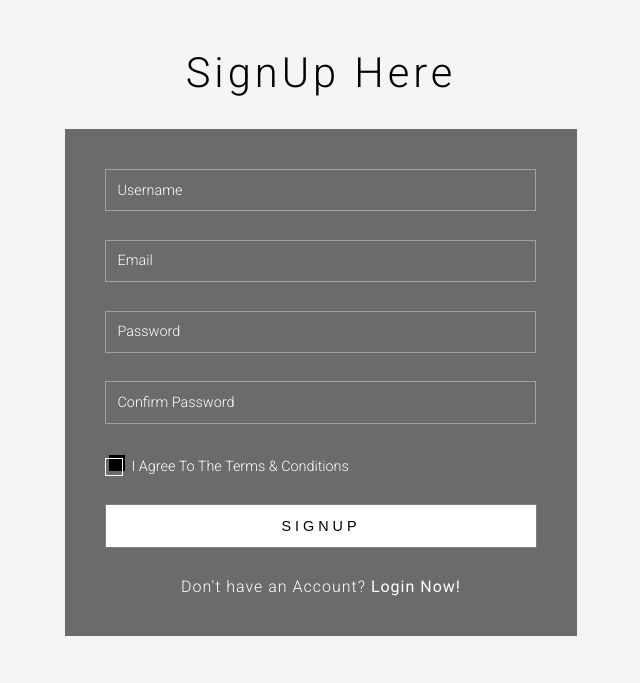
After one commit to meet2712/Patient-Managment, a FastAPI app: page /signup in a window 1280 px wide. The commit adds this page. Shown: the top 683 px of the page, without its empty margins (319-959 px from the left). Run offline with FastAPI, Linux system fonts and the light colour scheme.

Commit message:
Add files via upload

```diff
--- a/Templates/index.html
+++ b/Templates/index.html
@@ -47,7 +47,7 @@
         <div class="collapse navbar-collapse" id="navbarSupportedContent">
           <ul class="navbar-nav ml-auto mt-2 mt-lg-0">
             <li class="nav-item active">
-              <a class="nav-link" href="#">Sign Up <span class="sr-only">(current)</span></a>
+              <a class="nav-link" href="{{url_for('Templates', path='/signup.html')}}">Sign Up <span class="sr-only">(current)</span></a>
             </li>
             <li class="nav-item">
               <a class="nav-link" href="#">Login</a>
--- /dev/null
+++ b/Templates/signup.css
@@ -0,0 +1,597 @@
+/*--
+Author: Colorlib
+Author URL: https://colorlib.com
+License: Creative Commons Attribution 3.0 Unported
+License URL: http://creativecommons.org/licenses/by/3.0/
+--*/
+/*-- reset --*/
+html, body, div, span, applet, object, iframe, h1, h2, h3, h4, h5, h6, p, blockquote, pre, a, abbr, acronym, address, big, cite, code, del, dfn, em, img, ins, kbd, q, s, samp, small, strike, strong, sub, sup, tt, var, b, u, i, dl, dt, dd, ol, nav ul, nav li, fieldset, form, label, legend, table, caption, tbody, tfoot, thead, tr, th, td, article, aside, canvas, details, embed, figure, figcaption, footer, header, hgroup, menu, nav, output, ruby, section, summary, time, mark, audio, video {
+  margin: 0;
+  padding: 0;
+  border: 0;
+  font-size: 100%;
+  font: inherit;
+  vertical-align: baseline;
+}
+
+article, aside, details, figcaption, figure, footer, header, hgroup, menu, nav, section {
+  display: block;
+}
+
+ol, ul {
+  list-style: none;
+  margin: 0px;
+  padding: 0px;
+}
+
+blockquote, q {
+  quotes: none;
+}
+
+blockquote:before, blockquote:after, q:before, q:after {
+  content: '';
+  content: none;
+}
+
+table {
+  border-collapse: collapse;
+  border-spacing: 0;
+}
+
+/*-- start editing from here --*/
+a {
+  text-decoration: none;
+}
+
+.txt-rt {
+  text-align: right;
+}
+
+/* text align right */
+.txt-lt {
+  text-align: left;
+}
+
+/* text align left */
+.txt-center {
+  text-align: center;
+}
+
+/* text align center */
+.float-rt {
+  float: right;
+}
+
+/* float right */
+.float-lt {
+  float: left;
+}
+
+/* float left */
+.clear {
+  clear: both;
+}
+
+/* clear float */
+.pos-relative {
+  position: relative;
+}
+
+/* Position Relative */
+.pos-absolute {
+  position: absolute;
+}
+
+/* Position Absolute */
+.vertical-base {
+  vertical-align: baseline;
+}
+
+/* vertical align baseline */
+.vertical-top {
+  vertical-align: top;
+}
+
+/* vertical align top */
+nav.vertical ul li {
+  display: block;
+}
+
+/* vertical menu */
+nav.horizontal ul li {
+  display: inline-block;
+}
+
+/* horizontal menu */
+img {
+  max-width: 100%;
+}
+
+/*-- end reset --*/
+body {
+  background: whitesmoke;
+  /* fallback for old browsers */
+  background-size: cover;
+  background-attachment: fixed;
+  font-family: 'Roboto', sans-serif;
+}
+
+h1 {
+  font-size: 3em;
+  text-align: center;
+  color: black;
+  font-weight: 100;
+  text-transform: capitalize;
+  letter-spacing: 4px;
+  font-family: 'Roboto', sans-serif;
+}
+
+/*-- main --*/
+.main-w3layouts {
+  padding: 3em 0 1em;
+
+}
+
+.main-agileinfo {
+  width: 35%;
+  margin: 3em auto;
+  background: rgba(0, 0, 0, 0.56);
+  background-size: cover;
+}
+
+.agileits-top {
+  padding: 3em;
+}
+
+input[type="text"], input[type="email"], input[type="password"] {
+  font-size: 0.9em;
+  color: black;
+  font-weight: 100;
+  width: 94.5%;
+  display: block;
+  border: none;
+  padding: 0.8em;
+  border: solid 1px rgba(255, 255, 255, 0.37);
+  -webkit-transition: all 0.3s cubic-bezier(0.64, 0.09, 0.08, 1);
+  transition: all 0.3s cubic-bezier(0.64, 0.09, 0.08, 1);
+  background: -webkit-linear-gradient(top, rgba(255, 255, 255, 0) 96%, #fff 4%);
+  background: linear-gradient(to bottom, rgba(255, 255, 255, 0) 96%, #fff 4%);
+  background-position: -800px 0;
+  background-size: 100%;
+  background-repeat: no-repeat;
+  color: #fff;
+  font-family: 'Roboto', sans-serif;
+}
+
+input.email, input.text.w3lpass {
+  margin: 2em 0;
+}
+
+.text:focus, .text:valid {
+  box-shadow: none;
+  outline: none;
+  background-position: 0 0;
+}
+
+.text:focus::-webkit-input-placeholder, .text:valid::-webkit-input-placeholder {
+  color: rgba(255, 255, 255, 0.7);
+  font-size: .9em;
+  -webkit-transform: translateY(-30px);
+  -moz-transform: translateY(-30px);
+  -o-transform: translateY(-30px);
+  -ms-transform: translateY(-30px);
+  transform: translateY(-30px);
+  visibility: visible !important;
+}
+
+::-webkit-input-placeholder {
+  color: #fff;
+  font-weight: 100;
+}
+
+:-moz-placeholder {
+  /* Firefox 18- */
+  color: #fff;
+}
+
+::-moz-placeholder {
+  /* Firefox 19+ */
+  color: #fff;
+}
+
+:-ms-input-placeholder {
+  color: #fff;
+}
+
+input[type="submit"] {
+  font-size: .9em;
+  color: black;
+  background: white;
+  outline: none;
+  border: 1px solid #808080;
+  cursor: pointer;
+  padding: 0.9em;
+  -webkit-appearance: none;
+  width: 100%;
+  margin: 2em 0;
+  letter-spacing: 4px;
+}
+
+input[type="submit"]:hover {
+  -webkit-transition: .5s all;
+  -moz-transition: .5s all;
+  -o-transition: .5s all;
+  -ms-transition: .5s all;
+  transition: .5s all;
+  background: white;
+}
+
+.agileits-top p {
+  font-size: 1em;
+  color: #fff;
+  text-align: center;
+  letter-spacing: 1px;
+  font-weight: 300;
+}
+
+.agileits-top p a {
+  color: #fff;
+  -webkit-transition: .5s all;
+  -moz-transition: .5s all;
+  transition: .5s all;
+  font-weight: 400;
+}
+
+.agileits-top p a:hover {
+  color: white;
+}
+
+/*-- //main --*/
+/*-- checkbox --*/
+.wthree-text label {
+  font-size: 0.9em;
+  color: #fff;
+  font-weight: 200;
+  cursor: pointer;
+  position: relative;
+}
+
+input.checkbox {
+  background: black ;
+  cursor: pointer;
+  width: 1.2em;
+  height: 1.2em;
+}
+
+input.checkbox:before {
+  content: "";
+  position: absolute;
+  width: 1.2em;
+  height: 1.2em;
+  background: inherit;
+  cursor: pointer;
+}
+
+input.checkbox:after {
+  content: "";
+  position: absolute;
+  top: 0px;
+  left: 0;
+  z-index: 1;
+  width: 1.2em;
+  height: 1.2em;
+  border: 1px solid #fff;
+  -webkit-transition: .4s ease-in-out;
+  -moz-transition: .4s ease-in-out;
+  -o-transition: .4s ease-in-out;
+  transition: .4s ease-in-out;
+}
+
+input.checkbox:checked:after {
+  -webkit-transform: rotate(-45deg);
+  -moz-transform: rotate(-45deg);
+  -o-transform: rotate(-45deg);
+  -ms-transform: rotate(-45deg);
+  transform: rotate(-45deg);
+  height: .5rem;
+  border-color: #fff;
+  border-top-color: transparent;
+  border-right-color: transparent;
+}
+
+.anim input.checkbox:checked:after {
+  -webkit-transform: rotate(-45deg);
+  -moz-transform: rotate(-45deg);
+  -o-transform: rotate(-45deg);
+  -ms-transform: rotate(-45deg);
+  transform: rotate(-45deg);
+  height: .5rem;
+  border-color: transparent;
+  border-right-color: transparent;
+  animation: .4s rippling .4s ease;
+  animation-fill-mode: forwards;
+}
+
+
+@keyframes rippling {
+  50% {
+    border-left-color: #fff;
+  }
+
+  100% {
+    border-bottom-color: #fff;
+    border-left-color: #fff;
+  }
+}
+
+/*-- //checkbox --*/
+
+@-webkit-keyframes square {
+  0% {
+    -webkit-transform: translateY(0);
+    -moz-transform: translateY(0);
+    -o-transform: translateY(0);
+    -ms-transform: translateY(0);
+    transform: translateY(0);
+  }
+
+  100% {
+    -webkit-transform: translateY(-700px) rotate(600deg);
+    -moz-transform: translateY(-700px) rotate(600deg);
+    -o-transform: translateY(-700px) rotate(600deg);
+    -ms-transform: translateY(-700px) rotate(600deg);
+    transform: translateY(-700px) rotate(600deg);
+  }
+}
+
+@keyframes square {
+  0% {
+    -webkit-transform: translateY(0);
+    -moz-transform: translateY(0);
+    -o-transform: translateY(0);
+    -ms-transform: translateY(0);
+    transform: translateY(0);
+  }
+
+  100% {
+    -webkit-transform: translateY(-700px) rotate(600deg);
+    -moz-transform: translateY(-700px) rotate(600deg);
+    -o-transform: translateY(-700px) rotate(600deg);
+    -ms-transform: translateY(-700px) rotate(600deg);
+    transform: translateY(-700px) rotate(600deg);
+  }
+}
+
+/*-- responsive-design --*/
+@media(max-width:1440px) {
+  input[type="text"], input[type="email"], input[type="password"] {
+    width: 94%;
+  }
+}
+
+@media(max-width:1366px) {
+  h1 {
+    font-size: 2.6em;
+  }
+
+  .agileits-top {
+    padding: 2.5em;
+  }
+
+  .main-agileinfo {
+    margin: 2em auto;
+  }
+
+  .main-agileinfo {
+    width: 36%;
+  }
+}
+
+@media(max-width:1280px) {
+  .main-agileinfo {
+    width: 40%;
+  }
+}
+
+@media(max-width:1080px) {
+  .main-agileinfo {
+    width: 46%;
+  }
+}
+
+@media(max-width:1024px) {
+  .main-agileinfo {
+    width: 49%;
+  }
+}
+
+@media(max-width:991px) {
+  h1 {
+    font-size: 2.4em;
+  }
+
+  .main-w3layouts {
+    padding: 2em 0 1em;
+  }
+}
+
+@media(max-width:900px) {
+  .main-agileinfo {
+    width: 58%;
+  }
+
+  input[type="text"], input[type="email"], input[type="password"] {
+    width: 93%;
+  }
+}
+
+@media(max-width:800px) {
+  h1 {
+    font-size: 2.2em;
+  }
+}
+
+@media(max-width:736px) {
+  .main-agileinfo {
+    width: 62%;
+  }
+}
+
+@media(max-width:667px) {
+  .main-agileinfo {
+    width: 67%;
+  }
+}
+
+@media(max-width:600px) {
+  .agileits-top {
+    padding: 2.2em;
+  }
+
+  input.email, input.text.w3lpass {
+    margin: 1.5em 0;
+  }
+
+  input[type="submit"] {
+    margin: 2em 0;
+  }
+
+  h1 {
+    font-size: 2em;
+    letter-spacing: 3px;
+  }
+}
+
+@media(max-width:568px) {
+  .main-agileinfo {
+    width: 75%;
+  }
+
+  .colorlibcopy-agile p {
+    padding: 0 2em;
+  }
+}
+
+@media(max-width:480px) {
+  h1 {
+    font-size: 1.8em;
+    letter-spacing: 3px;
+  }
+
+  .agileits-top {
+    padding: 1.8em;
+  }
+
+  input[type="text"], input[type="email"], input[type="password"] {
+    width: 91%;
+  }
+
+  .agileits-top p {
+    font-size: 0.9em;
+  }
+}
+
+@media(max-width:414px) {
+  h1 {
+    font-size: 1.8em;
+    letter-spacing: 2px;
+  }
+
+  .main-agileinfo {
+    width: 85%;
+    margin: 1.5em auto;
+  }
+
+  .text:focus, .text:valid {
+    background-position: 0 0px;
+  }
+
+  .wthree-text ul li, .wthree-text ul li:nth-child(2) {
+    display: block;
+    float: none;
+  }
+
+  .wthree-text ul li:nth-child(2) {
+    margin-top: 1.5em;
+  }
+
+  input[type="submit"] {
+    margin: 2em 0 1.5em;
+    letter-spacing: 3px;
+  }
+
+  input[type="submit"] {
+    margin: 2em 0 1.5em;
+  }
+
+  .colorlibcopy-agile {
+    margin: 1em 0 1em;
+  }
+}
+
+@media(max-width:384px) {
+  .main-agileinfo {
+    width: 88%;
+  }
+
+  .colorlibcopy-agile p {
+    padding: 0 1em;
+  }
+}
+
+@media(max-width:375px) {
+  .agileits-top p {
+    letter-spacing: 0px;
+  }
+}
+
+@media(max-width:320px) {
+  .main-w3layouts {
+    padding: 1.5em 0 0;
+  }
+
+  .agileits-top {
+    padding: 1.2em;
+  }
+
+  .colorlibcopy-agile {
+    margin: 0 0 1em;
+  }
+
+  input[type="text"], input[type="email"], input[type="password"] {
+    width: 89.5%;
+    font-size: 0.85em;
+  }
+
+  h1 {
+    font-size: 1.7em;
+    letter-spacing: 0px;
+  }
+
+  .main-agileinfo {
+    width: 92%;
+    margin: 1em auto;
+  }
+
+  .text:focus, .text:valid {
+    background-position: 0 0px;
+  }
+
+  input[type="submit"] {
+    margin: 1.5em 0;
+    padding: 0.8em;
+    font-size: .85em;
+  }
+
+  .colorlibcopy-agile p {
+    font-size: .85em;
+  }
+
+  .wthree-text label {
+    font-size: 0.85em;
+  }
+
+  .main-w3layouts {
+    padding: 1em 0 0;
+  }
+}
--- /dev/null
+++ b/Templates/signup.html
@@ -0,0 +1,48 @@
+<!--
+Author: Colorlib
+Author URL: https://colorlib.com
+License: Creative Commons Attribution 3.0 Unported
+License URL: http://creativecommons.org/licenses/by/3.0/
+-->
+<!DOCTYPE html>
+<html>
+<head>
+<title>SignUp</title>
+<meta name="viewport" content="width=device-width, initial-scale=1">
+<meta http-equiv="Content-Type" content="text/html; charset=utf-8" />
+<script type="application/x-javascript"> addEventListener("load", function() { setTimeout(hideURLbar, 0); }, false); function hideURLbar(){ window.scrollTo(0,1); } </script>
+<!-- Custom Theme files -->
+<link href="signup.css" rel="stylesheet" type="text/css" media="all" />
+<!-- //Custom Theme files -->
+<!-- web font -->
+<link href="//fonts.googleapis.com/css?family=Roboto:300,300i,400,400i,700,700i" rel="stylesheet">
+<!-- //web font -->
+</head>
+<body>
+	<!-- main -->
+	<div class="main-w3layouts wrapper">
+		<h1>SignUp Here</h1>
+		<div class="main-agileinfo">
+			<div class="agileits-top">
+				<form action="#" method="post">
+					<input class="text" type="text" name="Username" placeholder="Username" required="">
+					<input class="text email" type="email" name="email" placeholder="Email" required="">
+					<input class="text" type="password" name="password" placeholder="Password" required="">
+					<input class="text w3lpass" type="password" name="password" placeholder="Confirm Password" required="">
+					<div class="wthree-text">
+						<label class="anim">
+							<input type="checkbox" class="checkbox" required="">
+							<span>I Agree To The Terms & Conditions</span>
+						</label>
+						<div class="clear"> </div>
+					</div>
+					<input type="submit" value="SIGNUP">
+				</form>
+				<p>Don't have an Account? <a href="#"> Login Now!</a></p>
+			</div>
+		</div>
+
+	</div>
+	<!-- //main -->
+</body>
+</html>
```
